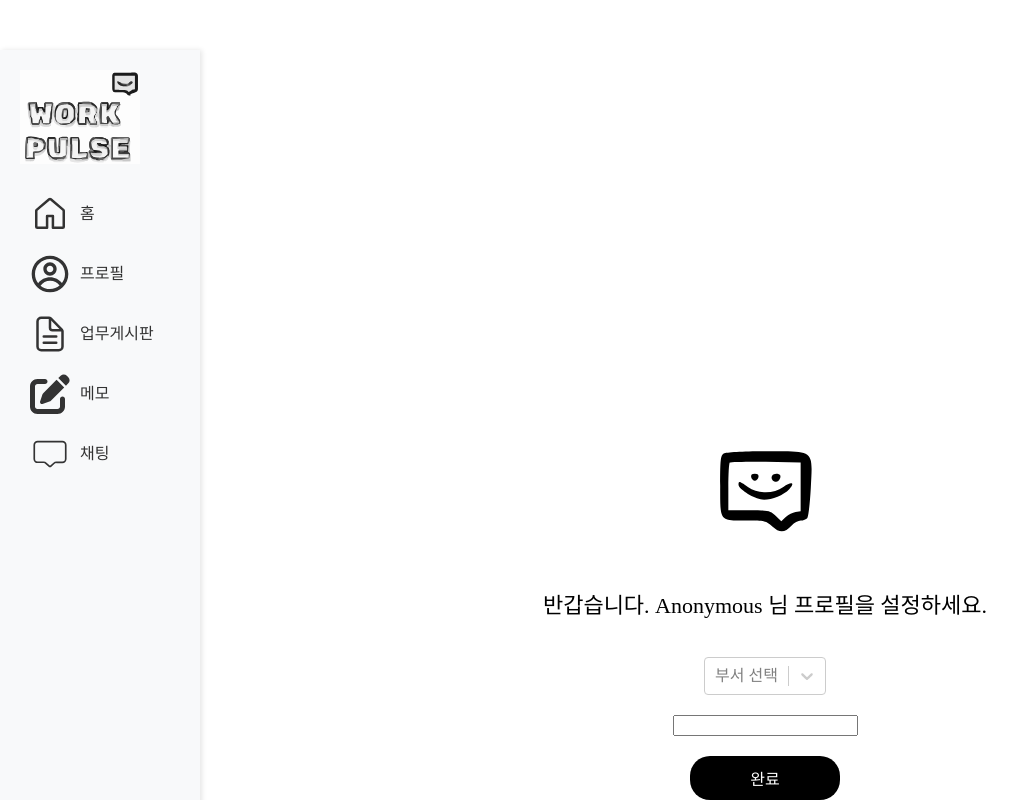
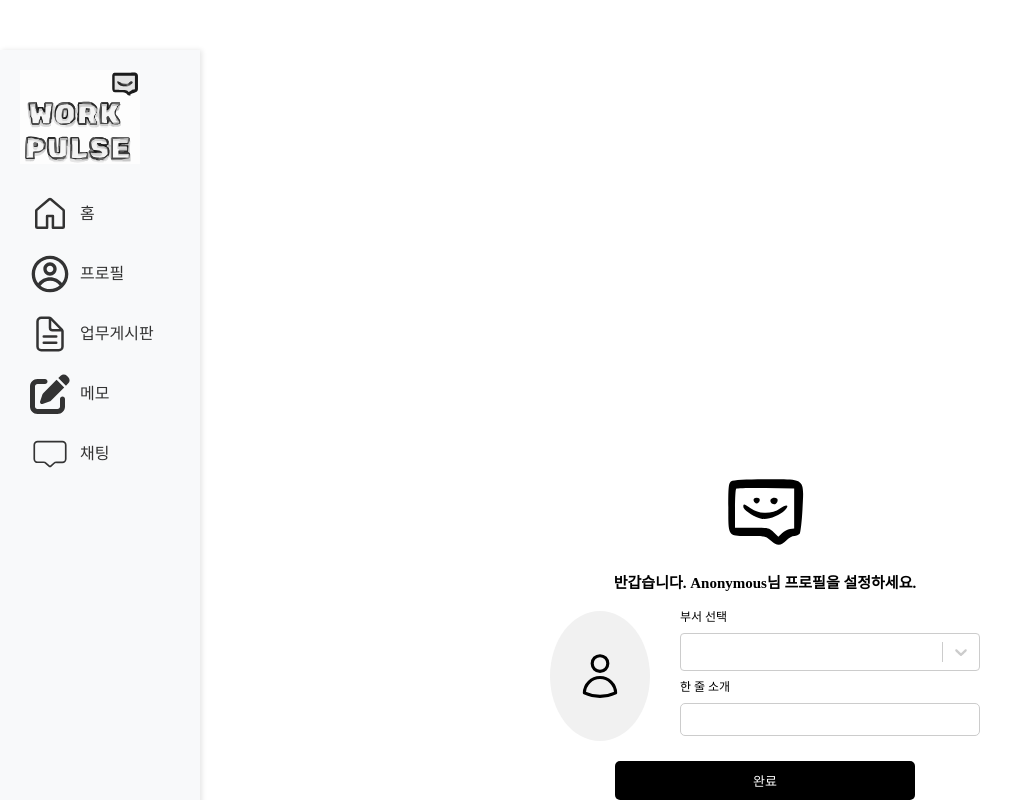
Before and after one commit to kimyiyoungg/workpulse, a React (Vite) app: page /profile in a window 1280 px wide. Shown: the whole page, without its empty margins (0-1024 px from the left). Built offline with nearby package versions, Linux system fonts and the light colour scheme.

Commit message:
프로필 CSS 수정

```diff
--- a/src/routes/profile.tsx
+++ b/src/routes/profile.tsx
@@ -5,61 +5,84 @@ import { useState } from "react";
 import { getDownloadURL, ref, uploadBytes } from "firebase/storage";
 import { updateProfile } from "firebase/auth";
 import Select from "react-select";
-// import { CgProfile } from "react-icons/cg";
 
 const Wrapper = styled.div`
   display: flex;
   gap: 20px;
   align-items: center;
+  justify-content: center;
   flex-direction: column;
-  // justify-content: center;
-  // height: 100vh;
   margin-left: 250px;
-  width: calc(100% - 250px);
+  width: calc(100% - 300px);
 `;
 
 const Logo = styled.img`
-  width: 110px; /* 로고 크기 조절 */
-  margin-bottom: 30px; /* 버튼과 간격 조절 */
+  width: 90px;
+`;
+
+const AvatarWrapper = styled.div`
+  display: flex;
+  justify-content: center;
+  width: 100%;
+  gap: 30px;
 `;
 
 const AvatarUpload = styled.label`
-  flex: 1;
-  width: 80px;
-  overflow: hidden;
-  height: 80px;
-  border-radius: 10%;
+  width:  100px;
+  height: 130px;
+  border-radius: 50%;
   background-color: #f1f1f1;
   cursor: pointer;
   display: flex;
   justify-content: center;
   align-items: center;
-  svg{
+  svg {
     width: 50px;
   }
 `;
+
 const AvatarImg = styled.img`
   width: 100%;
+  height: 100%;
+  border-radius: 5%;
 `;
+
 const AvatarInput = styled.input`
   display: none;
 `;
 
 const Name = styled.span`
-  font-size: 22px;
+  font-size: 15px;
+  font-weight: bold;
+`;
+
+const Description = styled.span`
+  font-size: 12px;
+
+`;
+
+const InputWrapper = styled.div`
+  display: flex;
+  flex-direction: column;
+  width: 300px; /* 너비를 넓혀서 중앙 배치 */
+  gap: 10px;
+
 `;
 
 const IntroInput = styled.input`
+  padding: 8px;
+  border-radius: 5px;
+  border: 1px solid #ccc;
 `;
 
 const SubmitBtn = styled.input`
   background-color: black;
   color: white;
-    border:none;
-    padding:10px 0px;
-    border-radius: 20px;
-    font-size:16px;
-    width: 150px;
+  border: none;
+  padding: 10px 0px;
+  border-radius: 5px;
+  font-size: 13px;
+  width: 300px;
   cursor: pointer;
   &:hover,
   &:active {
@@ -68,16 +91,15 @@ const SubmitBtn = styled.input`
 `;
 
 export default function Profile() {
-
   const user = auth.currentUser;
   const [isLoading, setLoading] = useState(false);
 
   // 프로필 사진 변경
   const [avatar, setAvatar] = useState(user?.photoURL);
-  const onAvatarChange = async (e:React.ChangeEvent<HTMLInputElement>) => {
-    const {files} = e.target;
-    if(!user) return;
-    if(files && files.length === 1){
+  const onAvatarChange = async (e: React.ChangeEvent<HTMLInputElement>) => {
+    const { files } = e.target;
+    if (!user) return;
+    if (files && files.length === 1) {
       const file = files[0];
       const locationRef = ref(storage, `profiles/${user?.uid}`);
       const result = await uploadBytes(locationRef, file);
@@ -85,16 +107,17 @@ export default function Profile() {
       setAvatar(avatarUrl);
       await updateProfile(user, {
         photoURL: avatarUrl,
-      })
+      });
     }
-  }
+  };
 
   // 부서 select box
   const departments = [
-    {value:'경영기획부', label:'경영기획부'},
-    {value:'사업개발부', label:'사업개발부'},
+    { value: '경영기획부', label: '경영기획부' },
+    { value: '사업개발부', label: '사업개발부' },
+    { value: '사업운영부', label: '사업운영부' },
   ];
-  const departmentPlaceholder = '부서 선택';
+  const departmentPlaceholder = '';
 
   const [depertmentSelect, setDepartmentSelect] = useState('');
 
@@ -103,36 +126,183 @@ export default function Profile() {
     else setDepartmentSelect('');
   };
 
-
-
-
   return (
     <Wrapper>
       <Menu />
       <Logo src="/mini-logo.svg" alt="사이트 로고" />
       <Name>
-        반갑습니다. {user?.displayName ?? "Anonymous"} 님 프로필을 설정하세요.
+        반갑습니다. {user?.displayName ?? 'Anonymous'}님 프로필을 설정하세요.
       </Name>
+
+      <AvatarWrapper>
         <AvatarUpload htmlFor="avatar">
           {avatar ? (
-          <AvatarImg src={avatar}/>
-        ):(
+            <AvatarImg src={avatar} />
+          ) : (
             <svg fill="none" strokeWidth={1.5} stroke="currentColor" viewBox="0 0 24 24" xmlns="http://www.w3.org/2000/svg" aria-hidden="true">
               <path strokeLinecap="round" strokeLinejoin="round" d="M15.75 6a3.75 3.75 0 1 1-7.5 0 3.75 3.75 0 0 1 7.5 0ZM4.501 20.118a7.5 7.5 0 0 1 14.998 0A17.933 17.933 0 0 1 12 21.75c-2.676 0-5.216-.584-7.499-1.632Z" />
             </svg>
-          // <CgProfile size={40} className="cursor-pointer" />
           )}
         </AvatarUpload>
-      <AvatarInput onChange = {onAvatarChange} id="avatar" type="file" accept="image/*"  />
+        <AvatarInput onChange={onAvatarChange} id="avatar" type="file" accept="image/*" />
+
+        <InputWrapper>
+          <Description>부서 선택</Description>
           <Select
             onChange={onChangeDepartment}
             options={departments}
-        placeholder={departmentPlaceholder}/>
-      <IntroInput></IntroInput>
-      <SubmitBtn
-          type="submit"
-          value={isLoading ? "저장 중..": "완료"}/>
+            placeholder={departmentPlaceholder}
+          />
+          <Description>한 줄 소개</Description>
+          <IntroInput placeholder="" />
+        </InputWrapper>
+      </AvatarWrapper>
+
+      <SubmitBtn type="submit" value={isLoading ? '저장 중..' : '완료'} />
     </Wrapper>
   );
+}
 
-}
+
+// import { styled } from "styled-components";
+// import Menu from "../components/menu";
+// import { auth, storage } from "../firebase";
+// import { useState } from "react";
+// import { getDownloadURL, ref, uploadBytes } from "firebase/storage";
+// import { updateProfile } from "firebase/auth";
+// import Select from "react-select";
+// // import { CgProfile } from "react-icons/cg";
+
+// const Wrapper = styled.div`
+//   display: flex;
+//   gap: 20px;
+//   align-items: center;
+//   flex-direction: column;
+//   // justify-content: center;
+//   // height: 100vh;
+//   margin-left: 250px;
+//   width: calc(100% - 250px);
+// `;
+
+// const Logo = styled.img`
+//   width: 110px; /* 로고 크기 조절 */
+//   // margin-bottom: 30px; /* 버튼과 간격 조절 */
+// `;
+
+// const AvatarUpload = styled.label`
+//   width: 80px;
+//   overflow: hidden;
+//   height: 500px;
+//   border-radius: 10%;
+//   background-color: #f1f1f1;
+//   cursor: pointer;
+//   display: flex;
+//   justify-content: center;
+//   align-items: center;
+//   svg{
+//     width: 50px;
+//   }
+// `;
+// const AvatarImg = styled.img`
+//   width: 100%;
+// `;
+// const AvatarInput = styled.input`
+//   display: none;
+// `;
+
+// const Name = styled.span`
+//   font-size: 18px;
+// `;
+
+// const IntroInput = styled.input`
+// `;
+
+// const SubmitBtn = styled.input`
+//     background-color: black;
+//     color: white;
+//     border:none;
+//     padding:10px 0px;
+//     border-radius: 20px;
+//     font-size:16px;
+//     width: 150px;
+//     cursor: pointer;
+//     &:hover,
+//     &:active {
+//       opacity: 0.9;
+//     }
+// `;
+
+// export default function Profile() {
+
+//   const user = auth.currentUser;
+//   const [isLoading, setLoading] = useState(false);
+
+//   // 프로필 사진 변경
+//   const [avatar, setAvatar] = useState(user?.photoURL);
+//   const onAvatarChange = async (e:React.ChangeEvent<HTMLInputElement>) => {
+//     const {files} = e.target;
+//     if(!user) return;
+//     if(files && files.length === 1){
+//       const file = files[0];
+//       const locationRef = ref(storage, `profiles/${user?.uid}`);
+//       const result = await uploadBytes(locationRef, file);
+//       const avatarUrl = await getDownloadURL(result.ref);
+//       setAvatar(avatarUrl);
+//       await updateProfile(user, {
+//         photoURL: avatarUrl,
+//       })
+//     }
+//   }
+
+//   // 부서 select box
+//   const departments = [
+//     {value:'경영기획부', label:'경영기획부'},
+//     {value:'사업개발부', label:'사업개발부'},
+//     {value:'사업운영부', label:'사업운영부'},
+//   ];
+//   const departmentPlaceholder = '부서 선택';
+
+//   const [depertmentSelect, setDepartmentSelect] = useState('');
+
+//   const onChangeDepartment = (e: any) => {
+//     if (e) setDepartmentSelect(e.value);
+//     else setDepartmentSelect('');
+//   };
+
+
+
+
+//   return (
+//     <Wrapper>
+//       <Menu />
+//       <Logo src="/mini-logo.svg" alt="사이트 로고" />
+//       <Name>
+//         반갑습니다. {user?.displayName ?? "Anonymous"} 님 프로필을 설정하세요.
+//       </Name>
+//       <AvatarUpload htmlFor="avatar">
+//         {avatar ? (
+//           <AvatarImg src={avatar}/>
+//         ):(
+//           <svg fill="none" strokeWidth={1.5} stroke="currentColor" viewBox="0 0 24 24" xmlns="http://www.w3.org/2000/svg" aria-hidden="true">
+//           <path strokeLinecap="round" strokeLinejoin="round" d="M15.75 6a3.75 3.75 0 1 1-7.5 0 3.75 3.75 0 0 1 7.5 0ZM4.501 20.118a7.5 7.5 0 0 1 14.998 0A17.933 17.933 0 0 1 12 21.75c-2.676 0-5.216-.584-7.499-1.632Z" />
+//           </svg>
+//           // <CgProfile size={40} className="cursor-pointer" />
+//         )}
+//       </AvatarUpload>
+//       <AvatarInput onChange = {onAvatarChange} id="avatar" type="file" accept="image/*"  />
+
+//       <Select
+//         onChange={onChangeDepartment}
+//         options={departments}
+//         placeholder={departmentPlaceholder}/>
+//       <IntroInput></IntroInput>
+
+//       <SubmitBtn
+//           type="submit"
+//           value={isLoading ? "저장 중..": "완료"}/>
+
+
+//     </Wrapper>
+//   );
+
+// }
```
Lines whose indentation alone changed are shown as unchanged.
